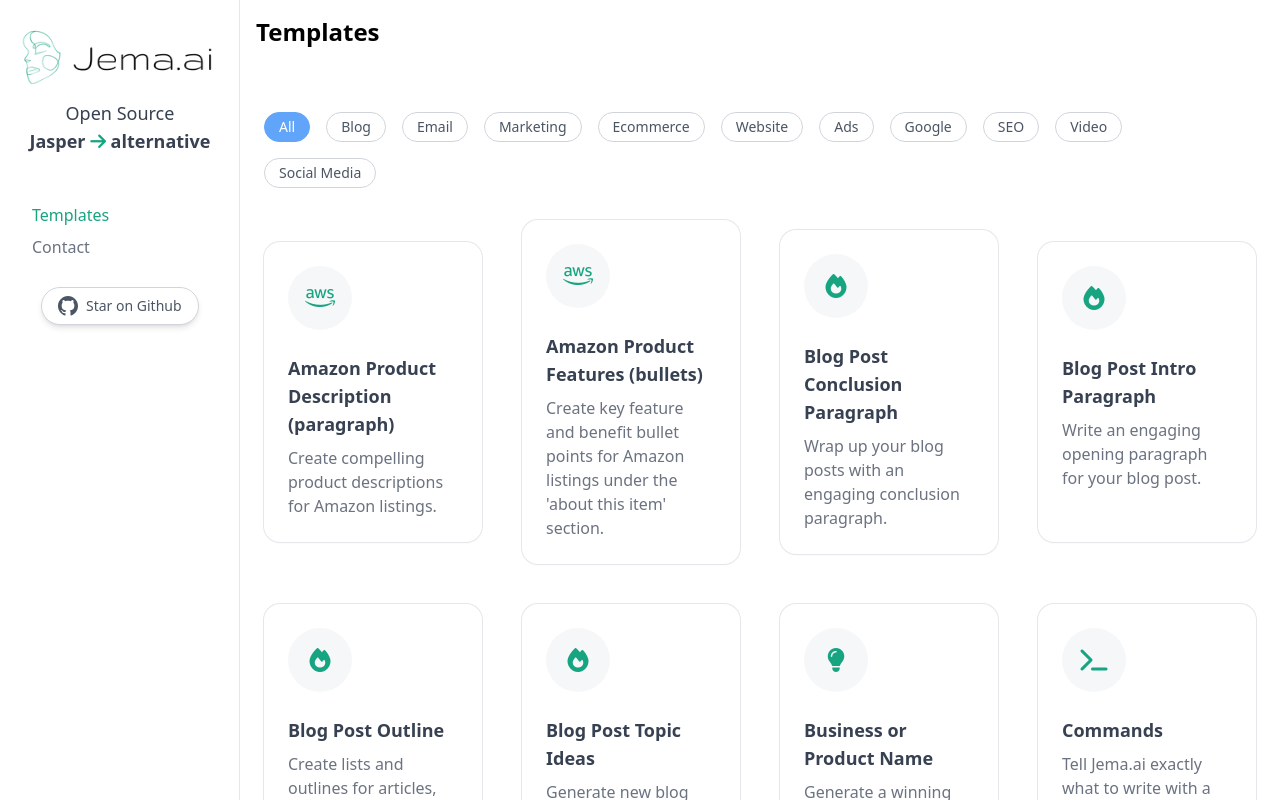
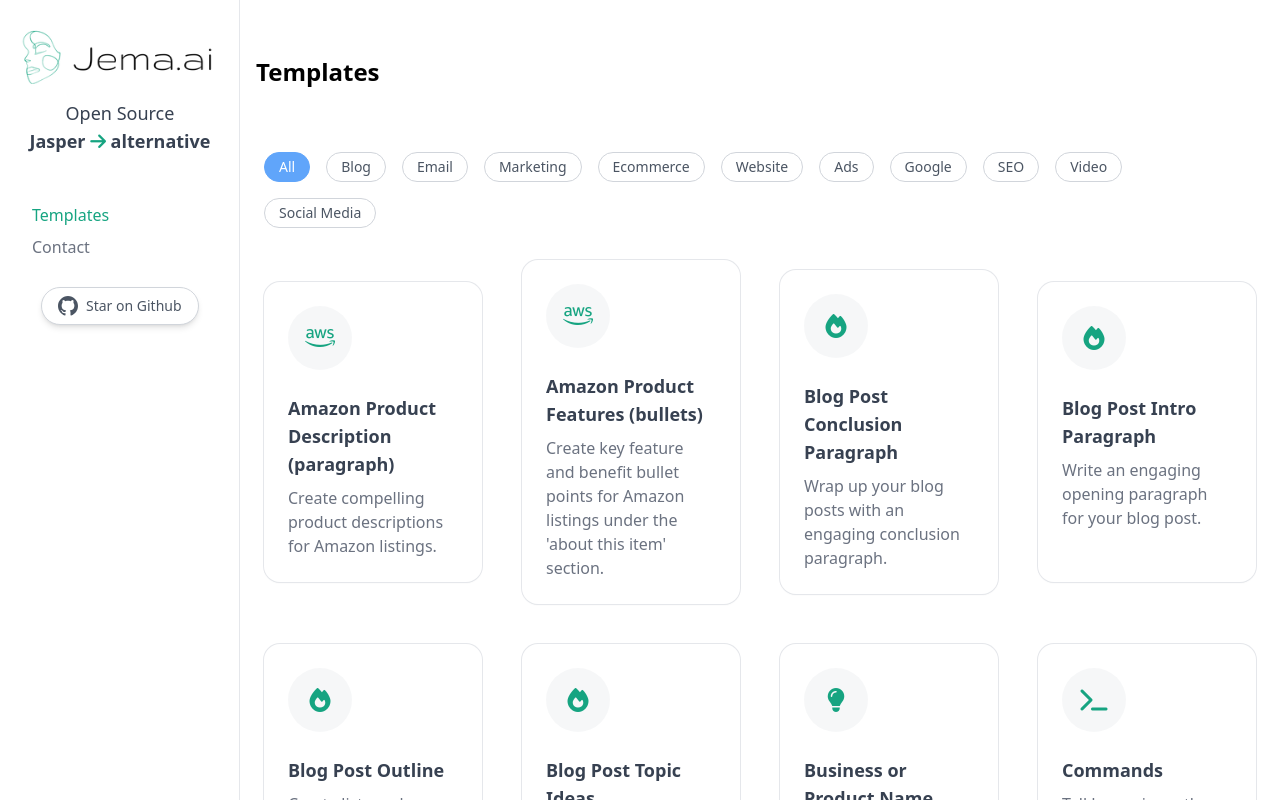
Before and after one commit to yuvalsuede/jasper-alternative-gpt, a Next.js app: page / in a window 1280 px wide. Shown: the top 800 px of the page. Built offline with nearby package versions, Linux system fonts and the light colour scheme.

Commit message:
update cover

```diff
--- a/components/Layout.tsx
+++ b/components/Layout.tsx
@@ -18,20 +18,17 @@
 ];
 
 const Layout: React.FC<Props> = ({ children, title }) => {
-
-
-
     return (
         <Fragment>
             <div className="min-h-screen relative w-full md:flex md:flex-row">
-                <div className="md:hidden z-10 fixed left-0 top-0 h-full w-full pointer-events-none">
+                <div className="md:hidden z-10 fixed left-0 top-0 h-full">
                     <Sidebar items={SIDEBAR_ITEMS} />
                 </div>
-                <div className="hidden md:block md:relative z-50">
+                <div className="hidden md:block md:relative ">
                     <Sidebar items={SIDEBAR_ITEMS} />
                 </div>
                 <main className="w-full md:flex-grow">
-                    { title && <h1 className="text-black text-2xl font-bold mb-4 pr-4 pl-4 pt-4">{title}</h1> }
+                    { title && <h1 className="text-black text-2xl font-bold mb-4 mt-10 pr-4 pl-4 pt-4">{title}</h1> }
                     {children}
                 </main>
             </div>
--- a/components/Sidebar.tsx
+++ b/components/Sidebar.tsx
@@ -24,13 +24,16 @@
         return router.pathname === url;
     };
     const toggleSidebar = () => {
+        console.log('hhh')
         setIsOpen(!isOpen);
     };
 
     return (
         <>
             <button
-                className="w-10 h-10 fixed top-4 left-4 z-10 md:hidden bg-white border border-gray-300 rounded-md p-2 focus:outline-none focus:ring-2 focus:ring-primary"
+                className="
+                z-50
+                w-10 h-10 fixed top-4 left-4 z-10 md:hidden bg-white border border-gray-300 rounded-md p-2 focus:outline-none focus:ring-2 focus:ring-primary"
                 onClick={toggleSidebar}
             >
                 <i className={`fas fa-${isOpen ? 'times' : 'bars'} text-primary`}/>
```
